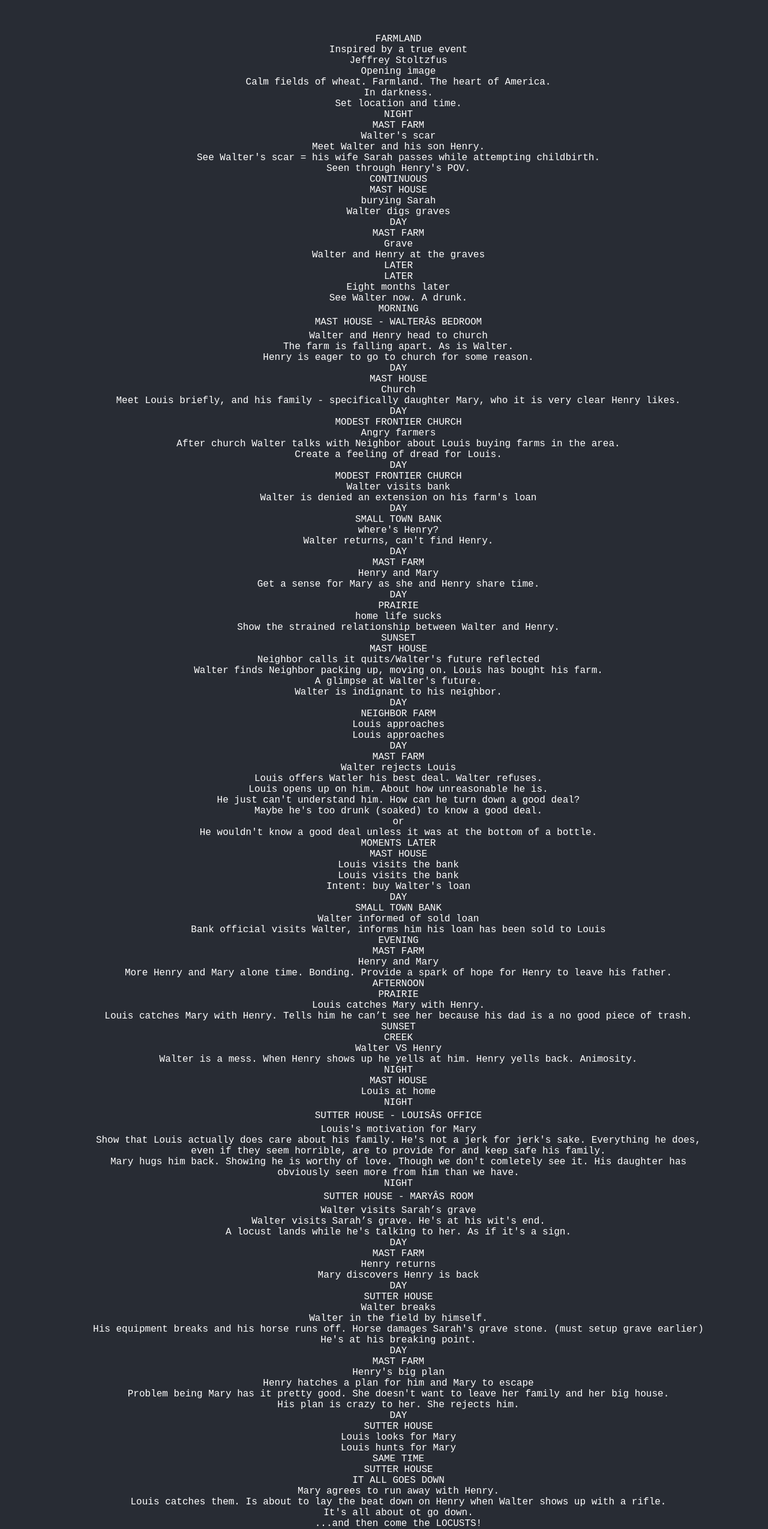
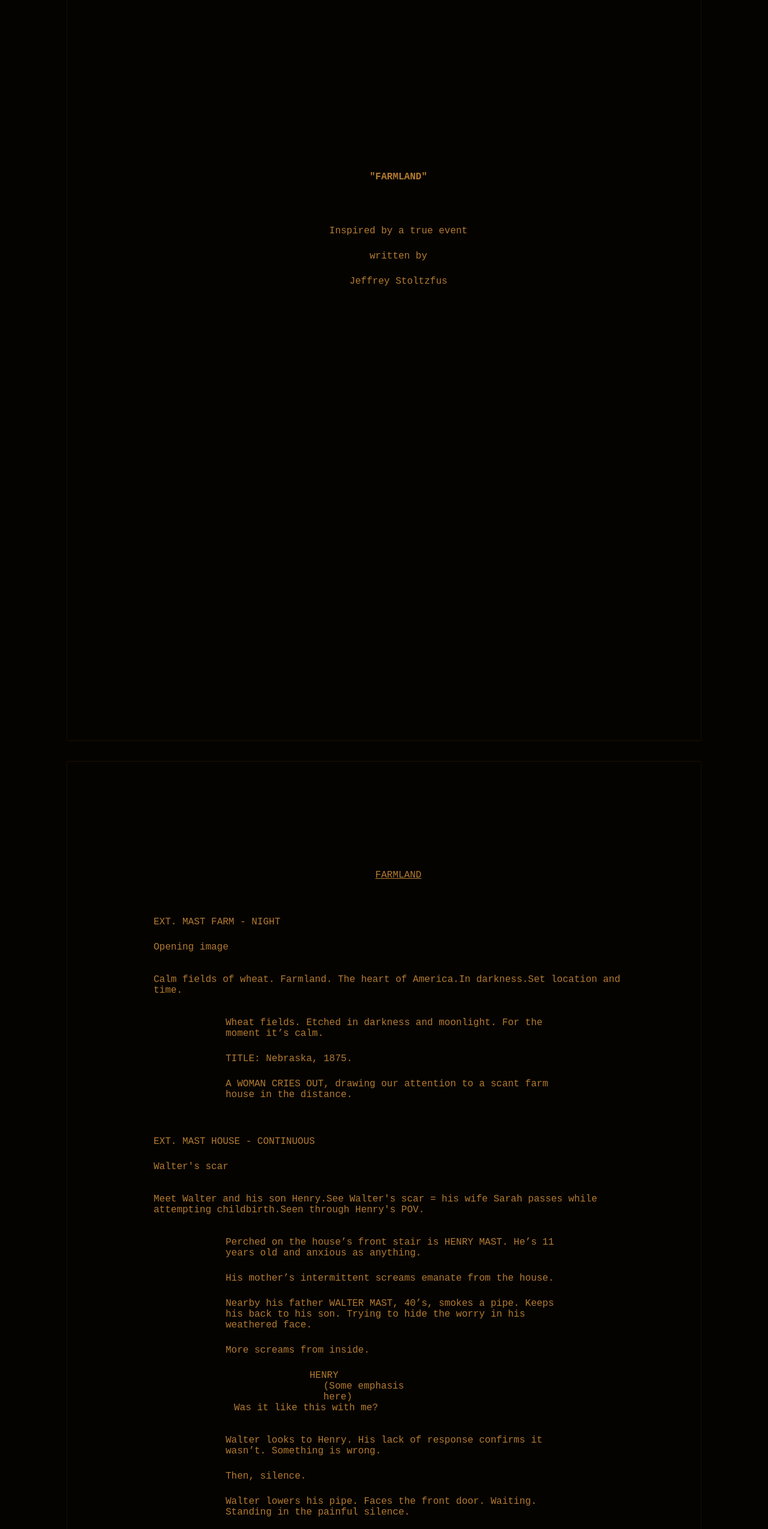
Before and after one commit to gscottqueen/scriptset, a React (Create React App) app: page / in a window 1280 px wide. Shown: the part 40-2589 px from the top of the page at 60% size. Built offline with nearby package versions, Linux system fonts and the light colour scheme.

Commit message:
updated format margins

```diff
--- a/src/App.css
+++ b/src/App.css
@@ -1,21 +1,166 @@
+:root {
+  --single-space: 24px;
+  --double-space: 36px;
+  --dark-shaddow: 0px 0px 2px 0px rgba(25,27,31,0.67);
+  --light-shaddow: 0px 0px 2px 0px rgba(208, 208, 208, 0.67);
+  --glow-shaddow: 0px 0px 2px 0px rgba(82, 53, 1, 0.67);
+  --standard-margins: 96px 96px 96px 144px;
+  --large-margins: 96px 144px 96px 144px;
+  --mobile-margins: 96px 24px 96px 24px;
+}
+
 .script {
   display: flex;
   flex-direction: column;
-  flex-wrap: wrap;
-  align-content: center;
-  margin: 96px 96px 96px 144px;
   align-items: center;
-  text-align: center;
-  max-width: 1104px;
+  margin: 2%;
 }
 
-/* .script-cover */
-/* .script-cover--title */
-/* .script-cover--additional */
-/* .script-cover--author */
-/* .scene */
-/* .scene-heading--title */
-/* .scene-heading--description-detail */
-/* .scene-heading--setting-title */
-/* .scene-heading--sequence */
-/* .scene-heading--setting */
+.script-cover {
+  display: flex;
+  flex-direction: column;
+  text-align: center;
+  max-width: 816px;
+  width: 100%;
+  height: 1056px;
+  /* -webkit-box-shadow: var(--dark-shaddow);
+  -moz-box-shadow: var(--dark-shaddow);
+  box-shadow: var(--dark-shaddow); */
+  /* TODO: setup dark vs light theme */
+  /* -webkit-box-shadow: var(--light-shaddow);
+  -moz-box-shadow: var(--light-shaddow);
+  box-shadow: var(--light-shaddow); */
+  /* TODO: setup nightlight theme */
+  -webkit-box-shadow: var(--glow-shaddow);
+  -moz-box-shadow: var(--glow-shaddow);
+  box-shadow: var(--glow-shaddow);
+  padding: var(--standard-margins);
+  /* TODO: set up large margins selector */
+  /* padding: var(--large-margins); */
+  /* TODO: set up mobile margins breakpoint */
+  /* padding: var(--mobile-margins); */
+  margin-bottom: 36px;
+  overflow: none;
+}
+
+.script-cover--title {
+  font-weight: bold;
+  margin-top: 25%;
+  text-transform: uppercase;
+  margin-bottom: 72px;
+}
+
+.script-cover--additional {
+  margin-bottom: var(--single-space);
+}
+
+.script-cover--byline {
+  margin-bottom: var(--single-space);
+}
+
+.script-cover--author {
+  margin-bottom: var(--single-space);
+}
+
+.script-page {
+  display: flex;
+  flex-direction: column;
+  text-align: center;
+  max-width: 816px;
+  width: 100%;
+  /* height: 1056px; */
+  /* -webkit-box-shadow: var(--dark-shaddow);
+  -moz-box-shadow: var(--dark-shaddow);
+  box-shadow: var(--dark-shaddow); */
+  /* TODO: setup dark vs light theme */
+  /* -webkit-box-shadow: var(--light-shaddow);
+  -moz-box-shadow: var(--light-shaddow);
+  box-shadow: var(--light-shaddow); */
+  /* TODO: setup nightlight theme */
+  -webkit-box-shadow: var(--glow-shaddow);
+  -moz-box-shadow: var(--glow-shaddow);
+  box-shadow: var(--glow-shaddow);
+  padding: var(--standard-margins);
+  /* TODO: set up large margins */
+  /* padding: var(--large-margins; */
+  /* TODO: set up mobile margins breakpoint */
+  /* padding: var(--mobile-margins); */
+  margin-bottom: 36px;
+  overflow: none;
+}
+
+/* .script-dialog */
+
+.script-dialog--title {
+  /* border: 1px solid lightseagreen; */
+  text-decoration: underline;
+  margin-top: 84px;
+  margin-bottom: var(--single-space);
+}
+
+.scene {
+  /* border: 1px solid lightgoldenrodyellow; */
+}
+
+.scene-heading {
+  /* border: 1px solid lightcoral; */
+  text-align: left;
+  margin-top: var(--double-space);
+  margin-bottom: var(--double-space);
+}
+
+.scene-heading--title {
+  /* border: 1px solid lightgrey; */
+  text-align: left;
+  margin-top: var(--single-space);
+}
+
+.scene-heading--descirption {
+  /* border: 1px solid cyan; */
+  margin-top: var(--double-space);
+  margin-bottom: var(--double-space);
+}
+
+.scene-body-character {
+  /* border: 1px solid red; */
+  text-align: left;
+  margin-left: 260px;
+  max-width: 316.8px;
+}
+
+.scene-body-parenthetical {
+  /* border: 1px solid pink; */
+  text-align: left;
+  margin-left: 283px;
+  max-width: 192px;
+}
+
+.scene-body-parenthetical::before {
+  content: "("
+}
+.scene-body-parenthetical::after {
+  content: ")"
+}
+
+.scene-body-dialogue {
+  /* border: 1px solid lime; */
+  text-align: left;
+  margin-left: 134px;
+  max-width: 316.8px;
+  margin-bottom: var(--double-space);
+}
+
+.scene-body-action {
+  /* border: 1px solid powderblue; */
+  text-align: left;
+  margin-left: 120px;
+  max-width: 576px;
+  margin-bottom: var(--single-space);
+}
+
+.scene-body-transition {
+  /* border: 1px solid peachpuff; */
+  text-align: right;
+  margin-left: auto;
+  max-width: 144px;
+}
--- a/src/App.js
+++ b/src/App.js
@@ -2,7 +2,12 @@ import React, { Component } from 'react';
 import './App.css';
 import DATA from './farmland.json'
 
+// componentDidMount() {
+//   console.log('height: ' + document.getElementById('script-page'))
+// }
+
 class App extends Component {
+
   constructor(props) {
     super(props)
     this.state = {
@@ -14,34 +19,58 @@ class App extends Component {
     }
   }
 
+  componentDidMount() {
+    console.log('script height: ' + document.getElementById('script').clientHeight)
+    console.log('script-cover height: ' + document.getElementById('script-cover').clientHeight)
+    console.log('script-page height: ' + document.getElementById('script-page').clientHeight / document.getElementById('script-cover').clientHeight)
+
+  }
+
   render() {
     console.log(this.state.script)
+    console.log(this.state.scriptScenes)
+
 
     return (
       <div className="App">
-        <div className="script">
-          <div className="script-cover">
-            <div className="script-cover--title">{this.state.scriptCover.title}</div>
+        <div id="script" className="script">
+          <div  id="script-cover" className="script-cover script-cover">
+            <div className="script-cover--title">"{this.state.scriptCover.title}"</div>
             <div className="script-cover--additional">{this.state.scriptCover.additional ? this.state.scriptCover.additional : null}</div>
+            <div className="script-cover--byline">written by</div>
             <div className="script-cover--author">{this.state.scriptCover.author ? this.state.scriptCover.author : 'unknown'}</div>
           </div>
+          <div id="script-page" className="script-dialog script-page">
+          <div className="script-dialog--title">{this.state.scriptCover.title}</div>
             {this.state.scriptScenes.map(function(scene, key) {
               return (
-                <div key={key} className="scene">
-                  <div className="scene-heading--title">{scene.heading.title}</div>
-                  {scene.heading.description.map(function(detail, key) {
-                    return (
-                      <div key={key}>
-                        <div className="scene-heading--description-detail">{detail}</div>
-                      </div>
-                    )
-                  })}
-                  <div className="scene-heading--setting-title">{scene.heading.setting.title}</div>
-                  <div className="scene-heading--sequence">{scene.heading.sequence.en ? scene.heading.sequence.en : null}</div>
-                  <div className="scene-heading--setting">{scene.heading.setting.en ? scene.heading.setting.en : null}</div>
+                <div key={key} className="scene" data-number={key}>
+                <div className="scene-heading">
+                <div className="scene-heading--setting-sequence">
+                  <span className="scene-heading--context">{scene.heading.context.en ? scene.heading.context.en + ".  " : null}</span>
+                    <span className="scene-heading--setting">{scene.heading.setting.en ? scene.heading.setting.en + ' - ' : null}</span>
+                    <span className="scene-heading--sequence">{scene.heading.sequence.en ? scene.heading.sequence.en : null}</span>
+                  </div>
+                  <div className="scene-heading--title">{scene.heading.title ? scene.heading.title : null}</div>
+                  <div className="scene-heading--descirption">
+                    {scene.heading.description.map(function(detail, key) {
+                      return (
+                          <span className="scene-heading--description-detail" key={key}>{detail}</span>
+                      )
+                    })}
+                  </div>
+                  </div>
+                  <div className="scene-body">
+                    {scene.body.map(function(content, key) {
+                      return (
+                          <div className={"scene-body-" + content.type} key={key}>{content.content.en}</div>
+                      )
+                    })}
+                  </div>
                 </div>
               )
             })}
+          </div>
         </div>
       </div>
     );
--- a/src/index.css
+++ b/src/index.css
@@ -1,3 +1,12 @@
+:root {
+  --grey: 24px;
+  --black: #282c34;
+  --white: #e7e8ec;
+  --glow: #b37b31;
+  --night: #050300;
+}
+
+
 body {
   margin: 0;
   padding: 0;
@@ -5,6 +14,6 @@ body {
   font-size: 12pt;
   -webkit-font-smoothing: antialiased;
   -moz-osx-font-smoothing: grayscale;
-  background-color: #282c34;
-  color: white;
+  background-color: var(--night);
+  color: var(--glow);
 }
```
